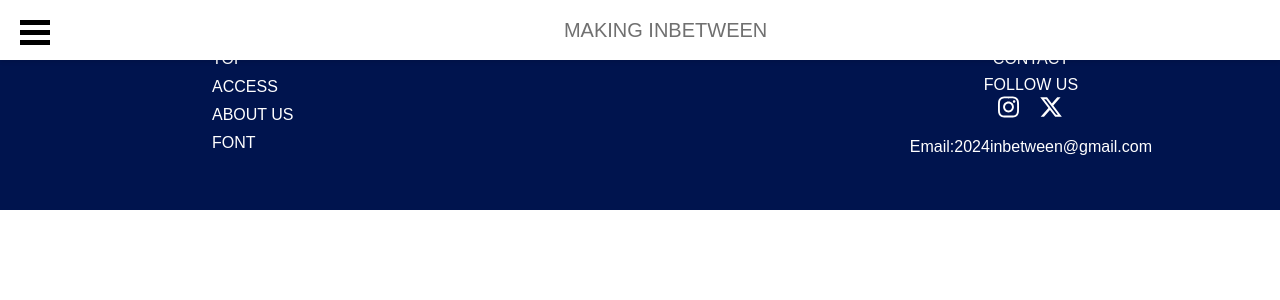
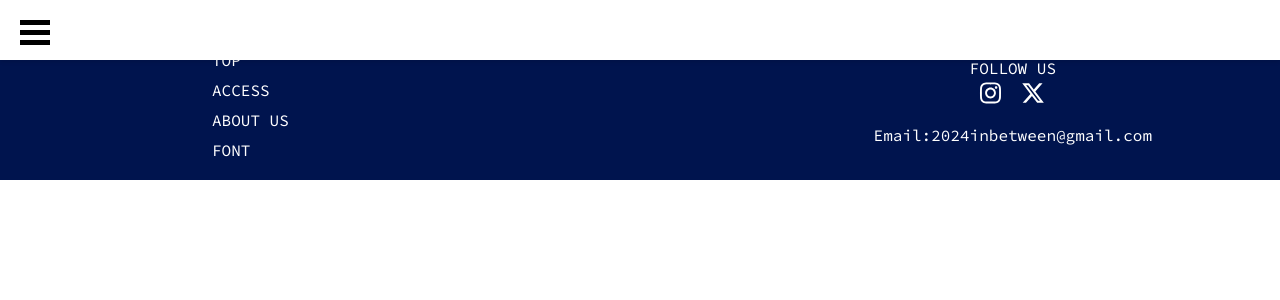
Before and after one commit to 2024inbetween/mib_earlywork, a React (Create React App) app: page /#/aboutfont in a window 1280 px wide. Shown: the top 300 px of the page. Built offline with nearby package versions, Linux system fonts and the light colour scheme.

Commit message:
Deploy to GitHub Pages

```diff
--- a/src/App.js
+++ b/src/App.js
@@ -1,4 +1,5 @@
 import React from 'react';
+import './styles.css';
 import { HashRouter as Router, Route, Routes, useLocation } from 'react-router-dom';
 import Home from './Home';
 import About from './About';
--- a/src/components/Footer.css
+++ b/src/components/Footer.css
@@ -1,6 +1,6 @@
 .footer-container {
   width: 100%; /* 幅を100%に設定 */
-  height: 150px;
+  height: 120px;
   position: relative; /* 位置を相対的に設定 */
   background-color: #00144e; /* フッター背景色 */
   padding: 20px 0; /* フッター内の上下パディング */
@@ -8,7 +8,7 @@
 
 @media(max-width:600px){
   .footer-container{
-    height:180px;
+    height:150px;
   }
 }
 
--- a/src/components/Footer.js
+++ b/src/components/Footer.js
@@ -20,7 +20,6 @@ function Footer() {
       </div>
 
       <div className="footer-contact">
-        <div>CONTACT</div>
         <div className="footer-follow">
           FOLLOW US<br/>
           <a href="https://www.instagram.com/utokyoarchitecture2024?igsh=MmVIMjlkMTBhMg==" target="_blank" rel="noopener noreferrer">
--- a/src/components/Header.css
+++ b/src/components/Header.css
@@ -108,3 +108,16 @@
 .bm-overlay {
   background: rgba(0, 0, 0, 0.3);
 }
+
+.menu-item {
+  color: white;
+  font-size: 12; /* 画面幅に基づいたフォントサイズ */
+  font-family: "Hiragino Kaku Gothic ProN", sans-serif;
+  margin-top: 10px;
+  font-weight: 300;
+}
+
+.menu-item a {
+  color: white;  /* 文字色を白に設定 */
+  text-decoration: none;
+}
--- a/src/components/Header.js
+++ b/src/components/Header.js
@@ -1,25 +1,37 @@
-import React from 'react';
+import React, { useState } from 'react';
 import './Header.css';  // CSSをインポート
 import { slide as Menu } from 'react-burger-menu';
+import { Link} from 'react-router-dom';
 
 
 function Header() {
+  const [isOpen, setIsOpen] = useState(false);  // メニューの開閉状態を管理
+
+  // メニューを閉じる処理
+  const closeMenu = () => {
+    setIsOpen(false);
+  };
+
   return (
+
     <div className="header-container">
       {/* 背景の白いボックス */}
       <div className="header-background"></div>
 
       {/* タイトルテキスト */}
       <div className="header-text-container">
-        <div className="header-text">MAKING INBETWEEN</div>
+        <div className="header-text"></div> {/* なにもないのはさみしい？ */}
       </div>
 
       {/* メニューバーアイコン */}
-      <Menu>
-        <a className="menu-item" href="/">Home</a>
-        <a className="menu-item" href="/">About</a>
-        <a className="menu-item" href="/">Services</a>
-        <a className="menu-item" href="/">Contact</a>
+      <Menu
+      isOpen={isOpen}  // メニューの開閉状態をバインド
+      onStateChange={({ isOpen }) => setIsOpen(isOpen)}  // 状態が変わるたびに開閉状態を更新
+      >
+        <div className="menu-item"><Link to="/" onClick={closeMenu}>TOP</Link></div>
+        <div className="menu-item"><Link to="/Access" onClick={closeMenu}>ACCESS</Link></div>
+        <div className="menu-item"><Link to="/About" onClick={closeMenu}>ABOUT US</Link></div>
+        <div className="menu-item"><Link to="/AboutFont" onClick={closeMenu}>FONT</Link></div>
       </Menu>
     </div>
   );
--- /dev/null
+++ b/src/styles.css
@@ -0,0 +1,17 @@
+/* Google Fontsからフォントをインポート */
+@import url('https://fonts.googleapis.com/css2?family=Noto+Sans+JP:wght@400;700&family=Source+Code+Pro:wght@400;700&display=swap');
+
+/* ページ全体の基本設定 */
+body {
+  font-family: 'Noto Sans JP', sans-serif !important;  /* デフォルトは和文用フォント */
+  box-sizing: border-box;
+}
+
+/* 英文用のスタイル */
+body * {
+  font-family: 'Noto Sans JP', sans-serif !important; /* 基本的に和文用のフォント */
+}
+
+body *:lang(en) {
+  font-family: 'Source Code Pro', monospace !important;  /* 英文はSource Code Pro */
+}
```
Also changed, not shown: src/App.css (added), 11 other files (tests, documents, lock files or other folders).
